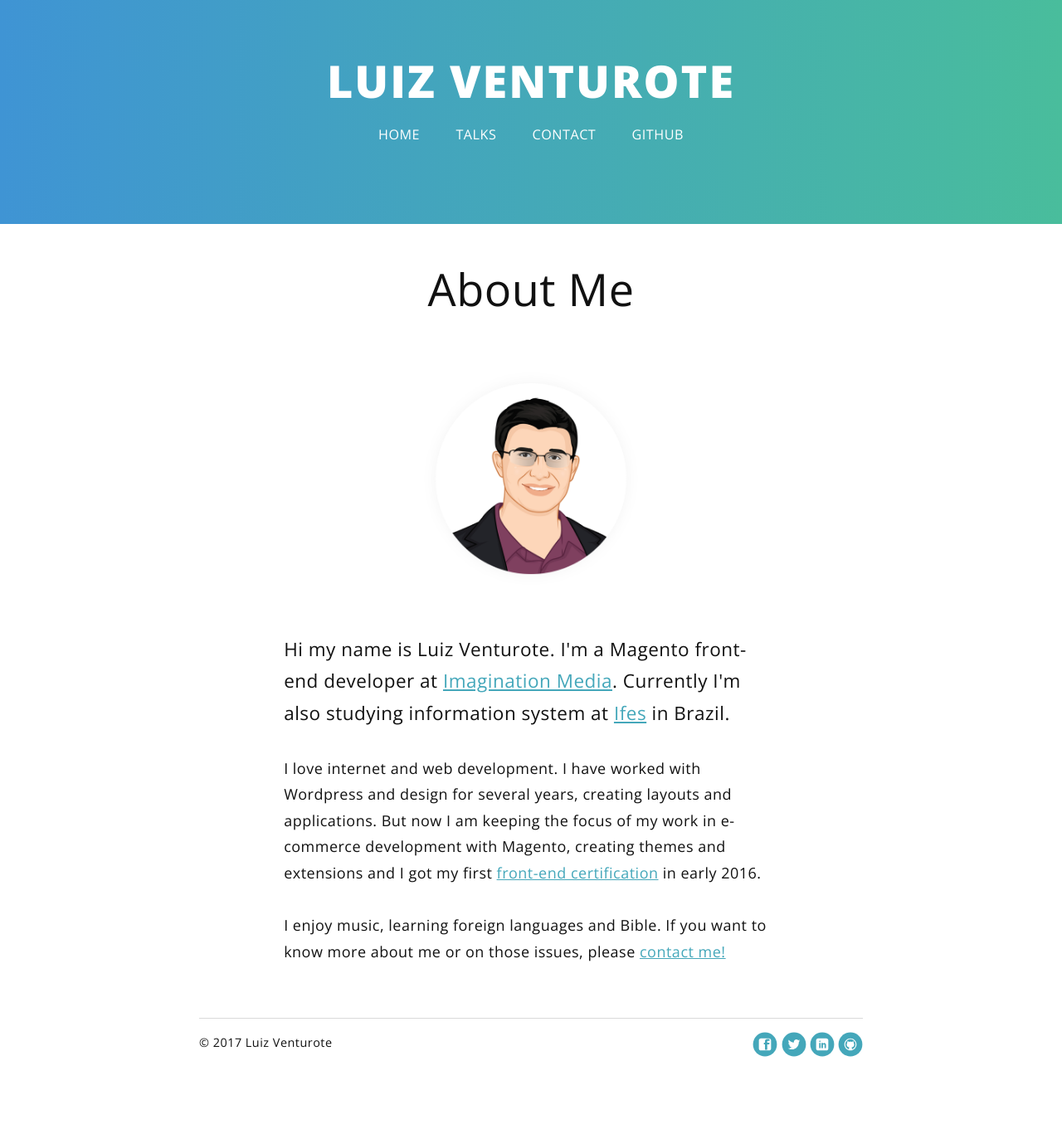
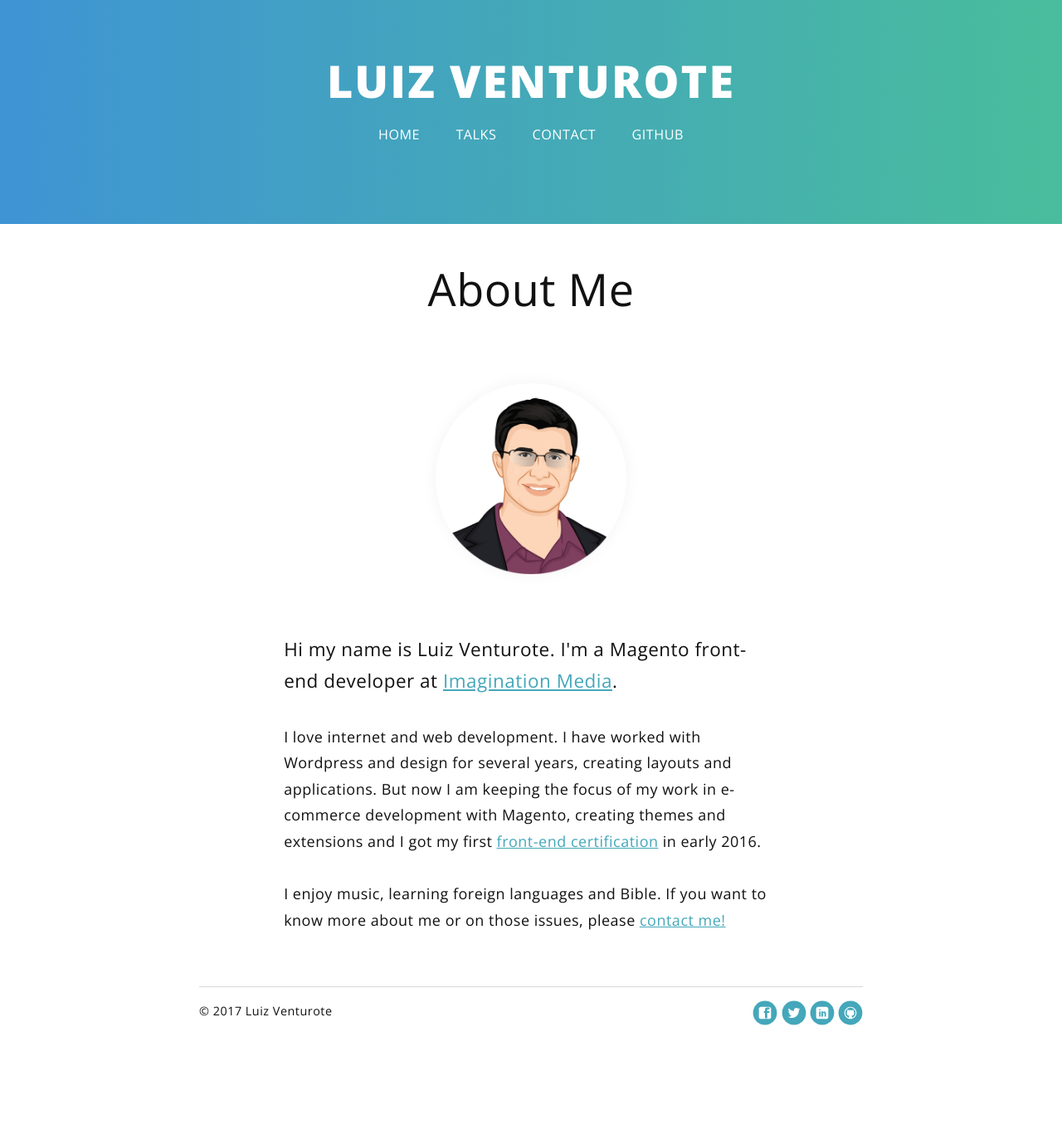
Before and after one commit to luizventurote/luizventurote.github.com, a Jekyll site: the page built from about.md, in a window 1280 px wide. Shown: the whole page at 83% size. Built offline with Jekyll 4.4.1, drawn with Linux system fonts in a browser that asks for light colours; nearby versions of some CDN libraries; Markdown is read by kramdown in place of the engine named in the settings; after the commit the page ends 1323 px from its top, so only the background shows below that.

Commit message:
Change about me page

```diff
--- a/about.md
+++ b/about.md
@@ -9,7 +9,7 @@ title: About Luiz Venturote
     <img src="{{ '/assets/img/avatar.png' | prepend: site.baseurl }}" alt="Luiz Venturote">
   </div>
 
-	<p class="intro">Hi my name is Luiz Venturote. I'm a Magento front-end developer at <a href="https://www.imaginemage.com/" target="_blank">Imagination Media</a>. Currently I'm also studying information system at <a href="http://www.ifes.edu.br/" target="_blank">Ifes</a> in Brazil.</p>
+	<p class="intro">Hi my name is Luiz Venturote. I'm a Magento front-end developer at <a href="https://www.imaginemage.com/" target="_blank">Imagination Media</a>.</p>
 
 	<p>I love internet and web development. I have worked with Wordpress and design for several years, creating layouts and applications. But now I am keeping the focus of my work in e-commerce development with Magento, creating themes and extensions and I got my first <a href="https://www.magentocommerce.com/certification/directory/dev/2261168/" target="_blank">front-end certification</a> in early 2016.</p>
 
```
